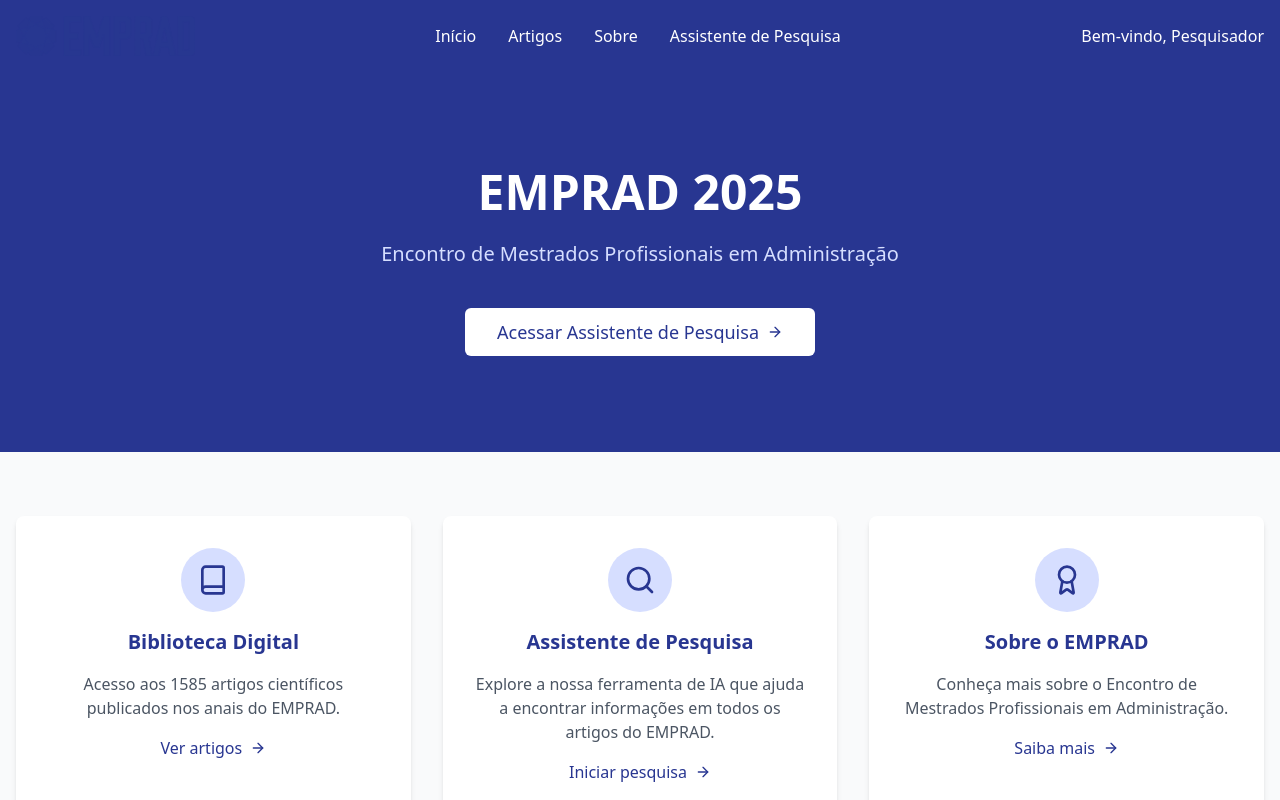
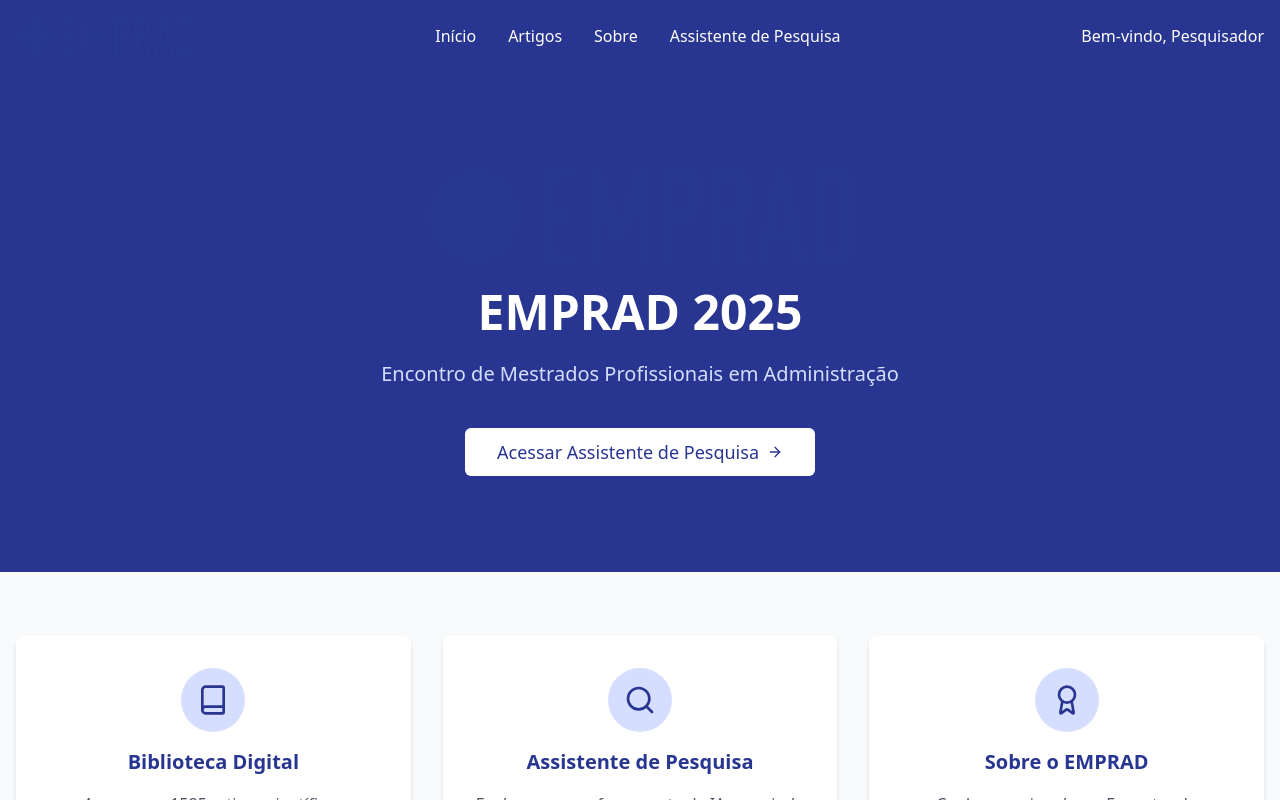
Before and after one commit to davinci-ambiental/emprad-intellect-navigator, a React (Vite) app: page / in a window 1280 px wide. Shown: the top 800 px of the page. Built offline with nearby package versions, Linux system fonts and the light colour scheme.

Commit message:
Add EMPRAD logo
Add the EMPRAD logo to the header and index page.

```diff
--- a/src/components/Header.tsx
+++ b/src/components/Header.tsx
@@ -12,8 +12,8 @@ const Header: React.FC = () => {
         <div className="flex items-center space-x-2">
           <Link to="/" className="flex items-center">
             <img
-              src="/lovable-uploads/fe91b522-b4aa-44bd-925d-93367ac78a50.png"
-              alt="EMPRAD 2025 Logo"
+              src="/lovable-uploads/97179c6a-6538-4ec3-8c93-b4d8f74455e3.png"
+              alt="EMPRAD Logo"
               className="h-8 md:h-10"
             />
           </Link>
--- a/src/pages/Index.tsx
+++ b/src/pages/Index.tsx
@@ -12,6 +12,13 @@ const Index: React.FC = () => {
 
       <div className="bg-emprad-purple py-16 md:py-24">
         <div className="container mx-auto px-4 text-center">
+          <div className="flex justify-center mb-6">
+            <img
+              src="/lovable-uploads/97179c6a-6538-4ec3-8c93-b4d8f74455e3.png"
+              alt="EMPRAD Logo"
+              className="h-16 md:h-20 lg:h-24"
+            />
+          </div>
           <h1 className="text-4xl md:text-5xl font-bold text-white mb-6">
             EMPRAD 2025
           </h1>
```
Also changed, not shown: public/lovable-uploads/97179c6a-6538-4ec3-8c93-b4d8f74455e3.png (added).
